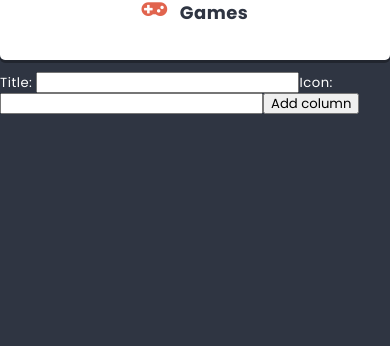
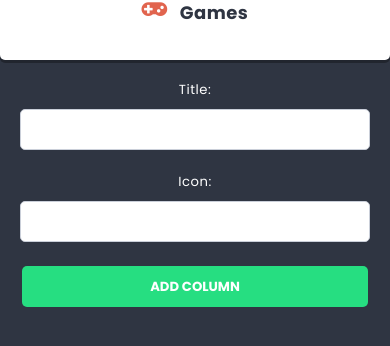
Before and after one commit to DorotaMaryniak/react_to-do-list, a React (Create React App) app: page /list/1 in a window 390 px wide. Shown: the part 810-1156 px from the top of the page. Before the commit the page ends 944 px from the top, so only its background shows below. Built offline with nearby package versions, Linux system fonts and the light colour scheme.

Commit message:
Update ColumnForm import TextINput and Button components

```diff
--- a/src/components/ColumnForm/ColumnForm.js
+++ b/src/components/ColumnForm/ColumnForm.js
@@ -1,5 +1,8 @@
 //import styles from './ColumnForm/ColumnForm.scss';
 import { useState } from 'react';
+import Button from '../Button/Button';
+import TextInput from '../TextInput/TextInput';
+import styles from './ColumnForm.module.scss'
 
 const ColumnForm =  props => {
 const [title, setTitle] = useState('');
@@ -12,10 +15,10 @@ const handleSubmit = e => {
 }
 
 return(
-<form onSubmit={handleSubmit}>
-    Title: <input type="text" value = {title} onChange={e => setTitle(e.target.value)}/>
-    Icon: <input type="text" value = {icon} onChange={e => setIcon(e.target.value)}/>
-    <button>Add column</button>
+<form onSubmit={handleSubmit} className= {styles.columnForm}>
+    Title: <TextInput value = {title} onChange={e => setTitle(e.target.value)}/>
+    Icon: <TextInput value = {icon} onChange={e => setIcon(e.target.value)}/>
+    <Button>Add column</Button>
 </form>
 );
 };
--- a/src/components/ColumnForm/ColumnForm.module.scss
+++ b/src/components/ColumnForm/ColumnForm.module.scss
@@ -0,0 +1,22 @@
+@import '../../styles/settings.scss';
+.columnForm {
+    text-align: center;
+    padding: 10px;
+    }
+
+
+    @media (max-width: 991px) {
+        .columnForm {
+            width: 100%;
+
+        }
+    }
+
+    @media (max-width: 720px) {
+        .columnForm {
+            display: flex;
+            flex-direction: column;
+            gap: 12px;
+
+        }
+    }
--- a/src/components/TextInput/TextInput.js
+++ b/src/components/TextInput/TextInput.js
@@ -1,7 +1,7 @@
 import styles from './TextInput.module.scss';
 
-const TextInput = props => {
-    return (<input className={styles.input} placeholder= {props.placeholder} type="text" />);
+const TextInput = (props) => {
+    return (<input className={styles.input}  value={props.value} onChange={props.onChange} placeholder= {props.placeholder} type="text" />);
 };
 
 export default TextInput;
--- a/src/components/TextInput/TextInput.module.scss
+++ b/src/components/TextInput/TextInput.module.scss
@@ -8,4 +8,7 @@
     margin: 0 0 $base-size 0;
     font-family: $font-text;
     border-radius: $radius;
+    margin-left: 10px;
+    margin-right: 10px;
+
 }
```
